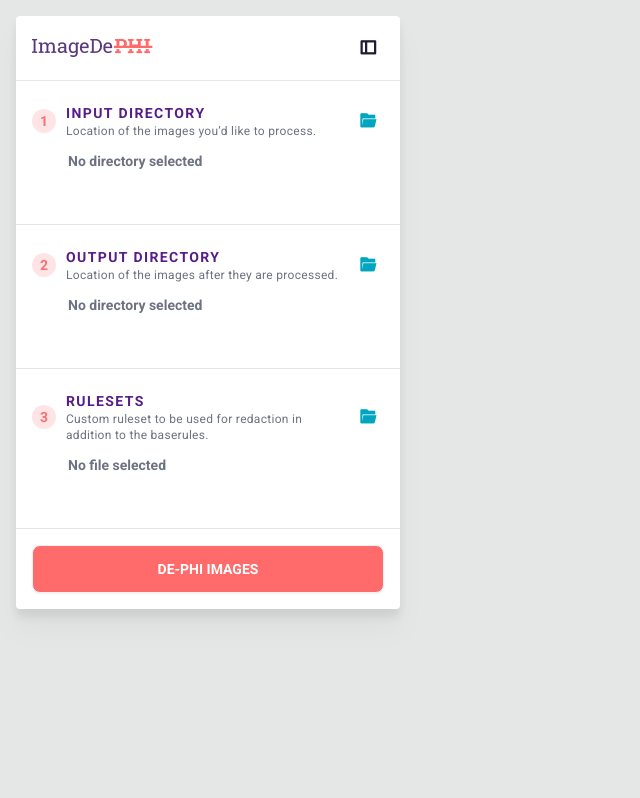
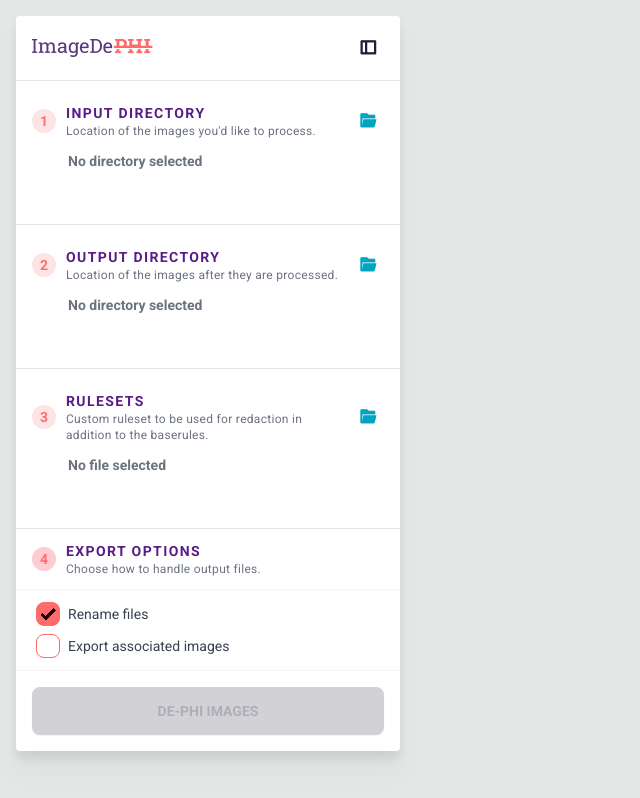
Before and after one commit to DigitalSlideArchive/ImageDePHI, a Vue app in the folder client/: page / in a window 1280 px wide. Shown: the whole page, without its empty margins (0-640 px from the left). Built offline with nearby package versions, Linux system fonts and the light colour scheme; no server answers.

Commit message:
New UI for associated images
Closes #336

```diff
--- a/client/src/HomePage.vue
+++ b/client/src/HomePage.vue
@@ -1,5 +1,5 @@
 <script setup lang="ts">
-import { ref, onMounted } from "vue";
+import { ref, onMounted, watch } from "vue";
 
 import { redactImages } from "./api/rest";
 import { selectedDirectories } from "./store/directoryStore";
@@ -7,6 +7,7 @@ import { useRedactionPlan, updateTableData } from "./store/imageStore";
 import { redactionStateFlags } from "./store/redactionStore";
 
 import MenuSteps from "./components/MenuSteps.vue";
+import StepHeader from "./components/StepHeader.vue";
 import FileBrowser from "./components/FileBrowser.vue";
 import ImageDataDisplay from "./components/ImageDataDisplay.vue";
 
@@ -15,6 +16,37 @@ const outputModal = ref(null);
 const rulesetModal = ref(null);
 const redactionModal = ref();
 const missingRulesModal = ref();
+
+// Export options state with localStorage persistence
+const loadExportOptions = () => {
+  try {
+    const saved = localStorage.getItem("imageDePhiExportOptions");
+    if (saved) {
+      return JSON.parse(saved);
+    }
+  } catch (e) {
+    // Ignore parse errors
+  }
+  return null;
+};
+
+const saveExportOptions = (options: Record<string, unknown>) => {
+  try {
+    localStorage.setItem("imageDePhiExportOptions", JSON.stringify(options));
+  } catch (e) {
+    // Ignore storage errors
+  }
+};
+
+const savedOptions = loadExportOptions();
+const exportOptions = ref({
+  rename: savedOptions?.rename ?? true,
+  exportAssociated: savedOptions?.exportAssociated ?? false,
+});
+
+watch(exportOptions, (newVal) => {
+  saveExportOptions(newVal);
+}, { deep: true });
 
 const progress = ref({
   count: 0,
@@ -60,6 +92,8 @@ const redact_images = async () => {
     selectedDirectories.value.inputDirectory,
     selectedDirectories.value.outputDirectory,
     selectedDirectories.value.rulesetDirectory,
+    exportOptions.value.rename,
+    exportOptions.value.exportAssociated,
   );
   if (response.status === 200) {
     useRedactionPlan.updateImageData({
@@ -132,7 +166,7 @@ onMounted(() => {
           <MenuSteps
             :step-number="1"
             step-title="Input Directory"
-            help-text="Location of the images you’d like to process."
+            help-text="Location of the images you'd like to process."
             :input-modal="inputModal || undefined"
           />
           <MenuSteps
@@ -147,6 +181,25 @@ onMounted(() => {
             help-text="Custom ruleset to be used for redaction in addition to the baserules."
             :ruleset-modal="rulesetModal || undefined"
           />
+          <StepHeader step-number="4" title="Export Options" help-text="Choose how to handle output files." />
+          <div class="self-stretch px-5 py-3 bg-white border-b border-neutral-100 flex-col justify-start flex gap-2">
+            <label class="flex items-center gap-2 cursor-pointer">
+              <input
+                type="checkbox"
+                class="checkbox checkbox-accent"
+                v-model="exportOptions.rename"
+              />
+              <span class="text-sm text-gray-700">Rename files</span>
+            </label>
+            <label class="flex items-center gap-2 cursor-pointer">
+              <input
+                type="checkbox"
+                class="checkbox checkbox-accent"
+                v-model="exportOptions.exportAssociated"
+              />
+              <span class="text-sm text-gray-700">Export associated images</span>
+            </label>
+          </div>
           <FileBrowser
             ref="inputModal"
             :modal-id="'inputDirectory'"
@@ -172,6 +225,7 @@ onMounted(() => {
               :class="`${!selectedDirectories.inputDirectory || !selectedDirectories.outputDirectory ? 'btn btn-block bg-accent text-white uppercase rounded-lg tooltip' : 'btn btn-block btn-accent text-white uppercase rounded-lg'}`"
               data-tip="Please select input and output directories"
               @click="canRedact()"
+              :disabled="!selectedDirectories.inputDirectory || !selectedDirectories.outputDirectory"
             >
               De-phi Images
             </button>
--- a/client/src/api/rest.ts
+++ b/client/src/api/rest.ts
@@ -35,9 +35,11 @@ export async function redactImages(
   inputDirectory: string,
   outputDirectory: string,
   rules?: string,
+  rename?: boolean,
+  exportAssociated?: boolean,
 ) {
   const response = await fetch(
-    `${basePath}/redact/?input_directory=${inputDirectory}&output_directory=${outputDirectory}&rules_path=${rules}`,
+    `${basePath}/redact/?input_directory=${inputDirectory}&output_directory=${outputDirectory}&rules_path=${rules}&rename=${rename !== false}&export_associated=${!!exportAssociated}`,
     {
       method: "POST",
       mode: "cors",
--- /dev/null
+++ b/client/src/components/StepHeader.vue
@@ -0,0 +1,27 @@
+<script setup lang="ts">
+defineProps<{
+  stepNumber: number;
+  title: string;
+  helpText?: string;
+}>();
+</script>
+
+<template>
+  <div class="self-stretch px-4 py-3 bg-white justify-start items-center gap-2.5 inline-flex border-b border-neutral-100">
+    <div class="w-6 h-6 bg-rose-200 rounded-[100px] justify-center items-center flex">
+      <div class="w-6 h-6 text-red-400 text-sm font-semibold flex flex-wrap justify-center content-center">
+        {{ stepNumber }}
+      </div>
+    </div>
+    <div class="grow shrink basis-0">
+      <div class="grow shrink basis-0 flex flex-col">
+        <span class="text-purple-900 text-sm font-semibold uppercase tracking-widest">
+          {{ title }}
+        </span>
+        <span v-if="helpText" class="text-gray-500 text-xs font-normal tracking-wide">
+          {{ helpText }}
+        </span>
+      </div>
+    </div>
+  </div>
+</template>
```
Also changed, not shown: 2 other files (tests, documents, lock files or other folders).
